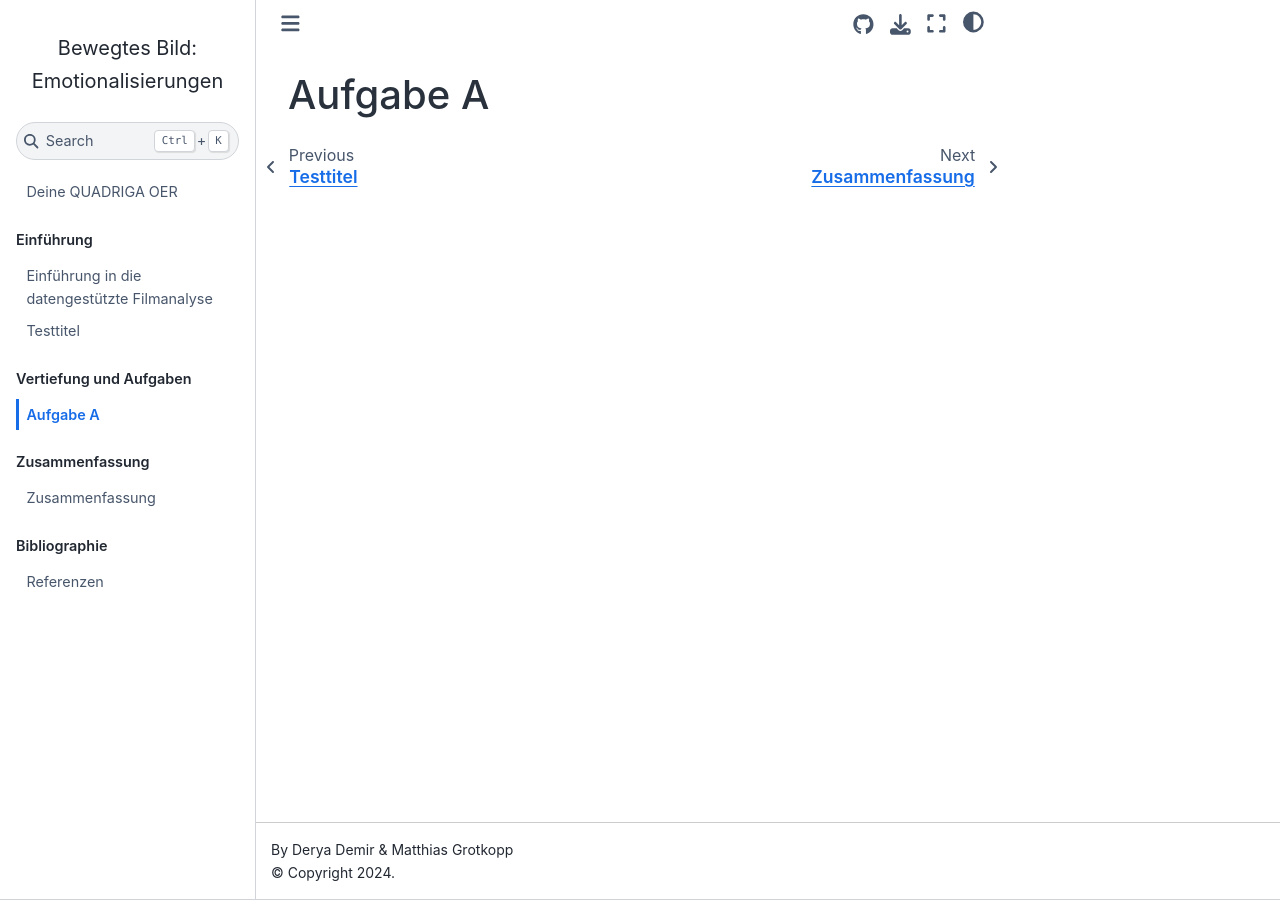
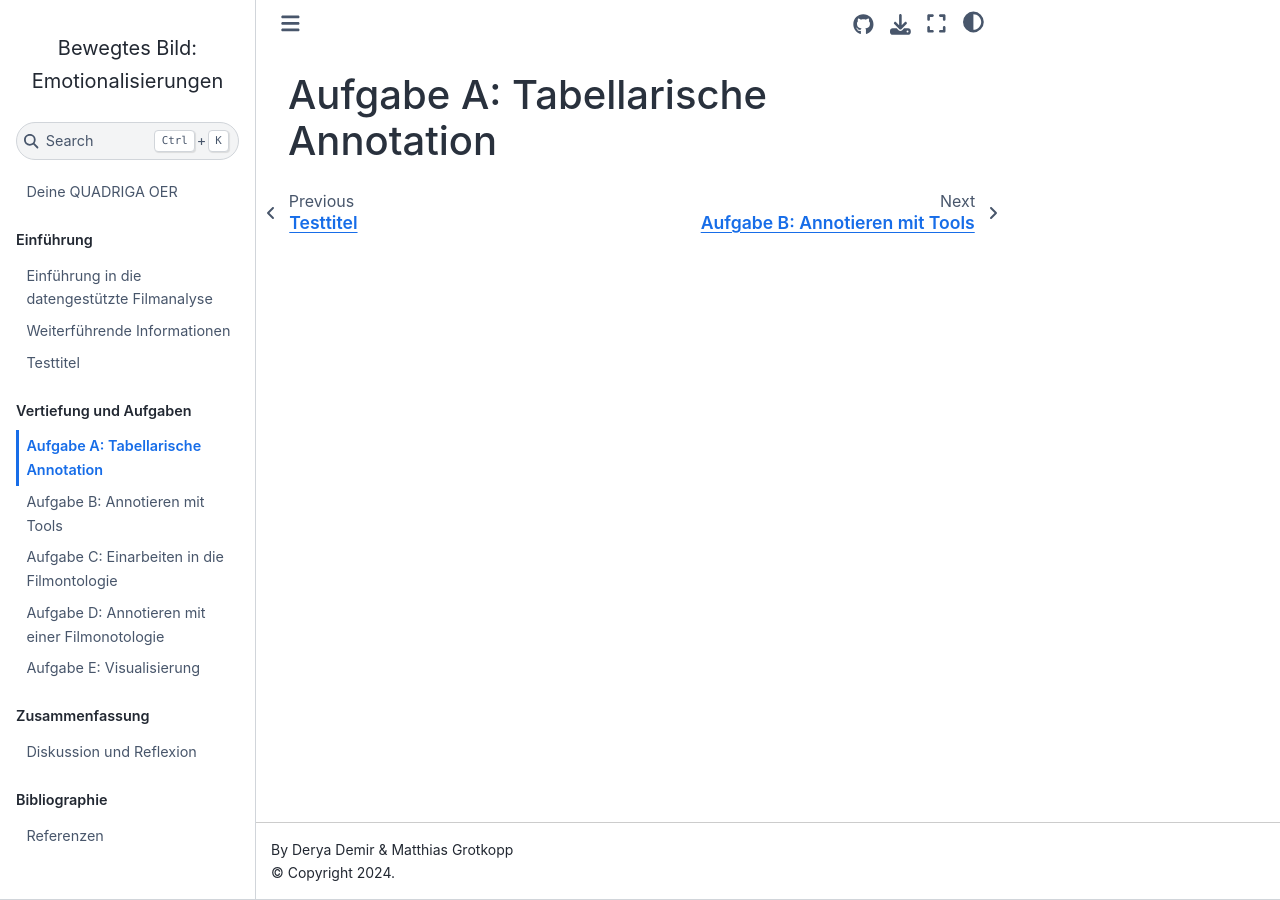
Before and after one commit to quadriga-dk/Bewegtes-Bild-Fallstudie-1, a Jupyter Book: the page built from Kapitel_II/Aufgabe_A.md, in a window 1280 px wide. Built offline with Jupyter Book 1.0.4 settings and Sphinx 7.4.7 and the Sphinx Book theme 1.1.4, drawn with Linux system fonts in a browser that asks for light colours.

Commit message:
Add/Rename Folder and Title

```diff
--- /dev/null
+++ b/Kapitel_I/Information_und_Material.md
@@ -0,0 +1 @@
+# Weiterführende Informationen
--- a/Kapitel_II/Aufgabe_A.md
+++ b/Kapitel_II/Aufgabe_A.md
@@ -1,4 +1,4 @@
 ---
 lang: de-DE
 ---
-# Aufgabe A
+# Aufgabe A: Tabellarische Annotation
--- /dev/null
+++ b/Kapitel_II/Aufgabe_B.md
@@ -0,0 +1,4 @@
+---
+lang: de-DE
+---
+# Aufgabe B: Annotieren mit Tools
--- /dev/null
+++ b/Kapitel_II/Aufgabe_C.md
@@ -0,0 +1,4 @@
+---
+lang: de-DE
+---
+# Aufgabe C: Einarbeiten in die Filmontologie
--- /dev/null
+++ b/Kapitel_II/Aufgabe_D.md
@@ -0,0 +1,4 @@
+---
+lang: de-DE
+---
+# Aufgabe D: Annotieren mit einer Filmonotologie
--- /dev/null
+++ b/Kapitel_II/Aufgabe_E.md
@@ -0,0 +1,4 @@
+---
+lang: de_DE
+---
+# Aufgabe E: Visualisierung
--- a/Kapitel_III/Zusammenfassung.md
+++ b/Kapitel_III/Zusammenfassung.md
@@ -1,4 +1,4 @@
 ---
 lang: de-DE
 ---
-# Zusammenfassung
+# Diskussion und Reflexion
--- a/_toc.yml
+++ b/_toc.yml
@@ -6,11 +6,16 @@ root: intro
 parts:
   - caption: Einführung
     chapters:
-      - file: Kapitel_I/Einführung_in_die_datengestützte_Filmanalyse.md
+      - file: Kapitel_I/Einführung_in_die_datengestützte_Filmanalyse
+      - file: Kapitel_I/Information_und_Material
       - file: Kapitel_I/test
   - caption: Vertiefung und Aufgaben
     chapters:
       - file: Kapitel_II/Aufgabe_A
+      - file: Kapitel_II/Aufgabe_B
+      - file: Kapitel_II/Aufgabe_C
+      - file: Kapitel_II/Aufgabe_D
+      - file: Kapitel_II/Aufgabe_E
   - caption: Zusammenfassung
     chapters:
       - file: Kapitel_III/Zusammenfassung
```
